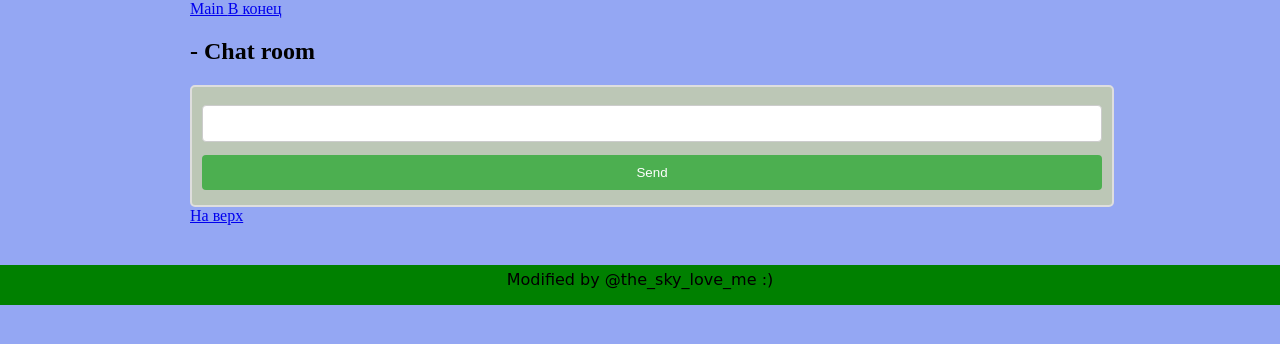
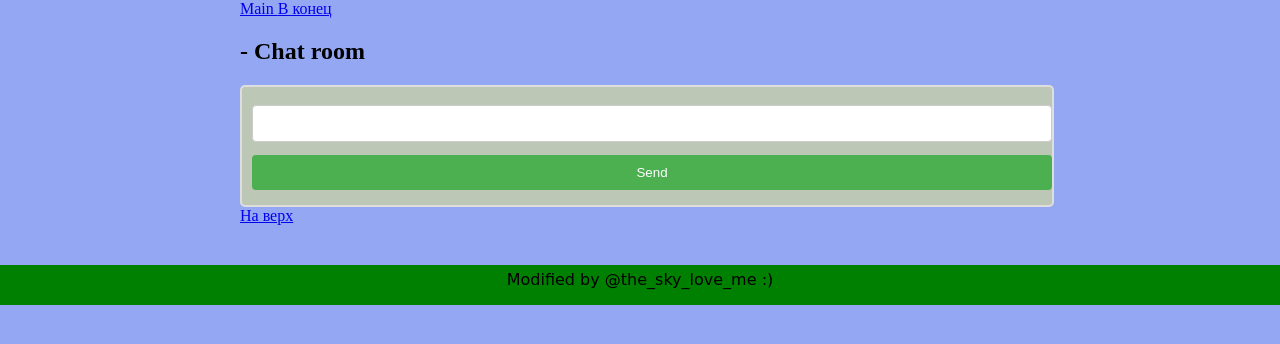
Before and after one commit to Vlad-Babiienko/DjangoChat, a Django app: template templates/room.html in a window 1280 px wide. Shown: the top 344 px of the page. Run offline with Django 3.2, Linux system fonts and the light colour scheme; the template is opened without the code that fills it, so the values that code supplies are empty; some libraries are stand-ins or nearby versions.

Commit message:
centration

```diff
--- a/templates/room.html
+++ b/templates/room.html
@@ -17,7 +17,7 @@ body {
 }
 .main{
     margin: 0 auto;
-    max-width: 900px;
+    max-width: 800px;
     padding: 0 20px;
     padding-bottom: 20px;
     margin-bottom: 20px;
@@ -36,10 +36,9 @@ body {
     background-color: rgb(55, 62, 202);
     margin: 5px 15px;
     margin-right: 5px;
-    margin-left: 50%;
+    margin-left: 40%;
     padding: 10px;
     padding-left: 15px;
-    padding-right: 5px;
     border-bottom-right-radius: 0px;
 }
 .otherMessage{
@@ -176,15 +175,15 @@ $(document).ready(function(){
     background-color: #45a049;
     }
     .send {
-      max-width: 900px;
+      max-width: 800px;
       width:100%;
       bottom: 2px;
       border: 2px solid #dedede;
       background-color: rgb(188, 199, 182);
       border-radius: 5px;
       padding: 10px;
+      padding-right:0;
     }
-
     </style>
 
     <form id="post-form">
```
